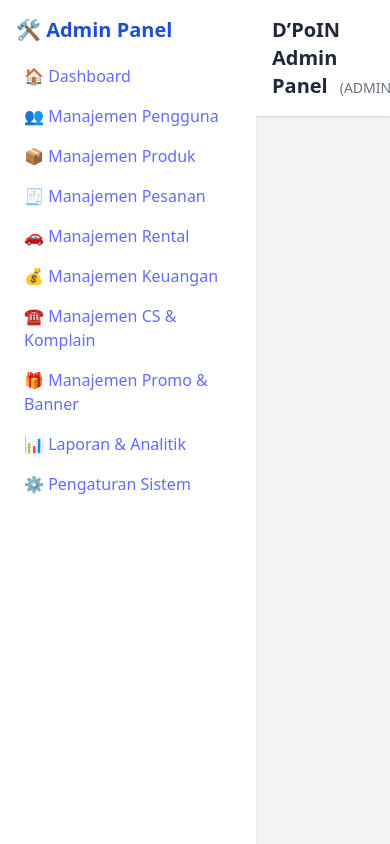
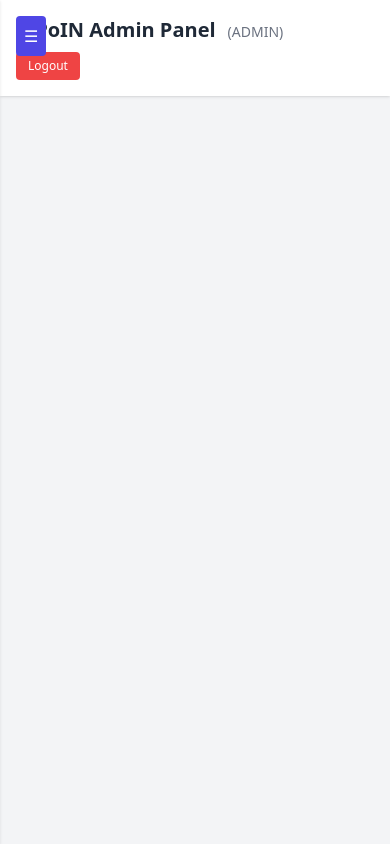
Before and after one commit to VDRama72/my-admin-panel, a React (Vite) app: page / in a window 390 px wide. Built offline with nearby package versions, Linux system fonts and the light colour scheme; no server answers; sample sign-in values are in the browser's storage.

Commit message:
🔥 Fix responsive sidebar & layout on mobile, ensure Tailwind works

```diff
--- a/src/components/Navbar.jsx
+++ b/src/components/Navbar.jsx
@@ -1,5 +1,4 @@
 // src/components/Navbar.jsx
-
 import React, { useEffect, useState } from 'react';
 import { logout } from '../utils/auth';
 
@@ -13,7 +12,7 @@ export default function Navbar() {
   }, []);
 
   return (
-    <div className="bg-white shadow p-4 flex justify-between items-center">
+    <div className="bg-white shadow p-4 flex flex-col sm:flex-row justify-between items-start sm:items-center gap-2 sm:gap-4">
       <div className="text-xl font-bold text-gray-800">
         D’PoIN Admin Panel
         <span className="text-sm text-gray-500 ml-3 font-normal">
@@ -21,13 +20,13 @@ export default function Navbar() {
         </span>
       </div>
 
-      <div className="flex items-center gap-4">
+      <div className="flex items-center gap-2 flex-wrap justify-end text-sm">
         <span className="text-gray-700 font-medium hidden sm:block">
           👋 Hai, {userName}
         </span>
         <button
           onClick={logout}
-          className="bg-red-500 text-white px-4 py-2 rounded hover:bg-red-600"
+          className="bg-red-500 text-white px-3 py-1.5 rounded hover:bg-red-600 text-xs"
         >
           Logout
         </button>
--- a/src/components/Sidebar.jsx
+++ b/src/components/Sidebar.jsx
@@ -1,58 +1,65 @@
 // src/components/Sidebar.jsx
 import { Link, useLocation } from 'react-router-dom';
+import { useState } from 'react';
 
 export default function Sidebar() {
   const location = useLocation();
+  const [isOpen, setIsOpen] = useState(false);
+
+  const toggleSidebar = () => setIsOpen(!isOpen);
 
   const linkClass = "hover:underline px-2 py-1 rounded";
   const activeClass = "bg-indigo-100 font-semibold";
 
   return (
-    <aside className="w-64 bg-white shadow p-4">
+    <>
+      {/* Tombol Toggle Sidebar di HP */}
+      <button
+        onClick={toggleSidebar}
+        className="sm:hidden fixed top-4 left-4 z-50 bg-indigo-600 text-white p-2 rounded"
+      >
+        ☰
+      </button>
+
+      {/* Sidebar */}
+      <aside className={`bg-white shadow p-4 fixed sm:static top-0 left-0 h-full z-40 transition-transform transform
+        ${isOpen ? 'translate-x-0' : '-translate-x-full'} sm:translate-x-0 w-64`}>
         <h2 className="text-xl font-bold mb-4 text-blue-700">🛠️ Admin Panel</h2>
         <nav className="flex flex-col gap-2 text-blue-700">
 
           <Link to="/dashboard/admin" className={`${linkClass} ${location.pathname === '/dashboard/admin' ? activeClass : ''}`}>
             🏠 Dashboard
           </Link>
-
           <Link to="/dashboard/admin/users" className={`${linkClass} ${location.pathname === '/dashboard/admin/users' ? activeClass : ''}`}>
             👥 Manajemen Pengguna
           </Link>
-
           <Link to="/dashboard/admin/products" className={`${linkClass} ${location.pathname === '/dashboard/admin/products' ? activeClass : ''}`}>
             📦 Manajemen Produk
           </Link>
-
           <Link to="/dashboard/admin/orders" className={`${linkClass} ${location.pathname === '/dashboard/admin/orders' ? activeClass : ''}`}>
             🧾 Manajemen Pesanan
           </Link>
-
           <Link to="/dashboard/admin/rentals" className={`${linkClass} ${location.pathname === '/dashboard/admin/rentals' ? activeClass : ''}`}>
             🚗 Manajemen Rental
           </Link>
-
           <Link to="/dashboard/admin/finance" className={`${linkClass} ${location.pathname === '/dashboard/admin/finance' ? activeClass : ''}`}>
             💰 Manajemen Keuangan
           </Link>
-
           <Link to="/dashboard/admin/cs" className={`${linkClass} ${location.pathname === '/dashboard/admin/cs' ? activeClass : ''}`}>
             ☎️ Manajemen CS & Komplain
           </Link>
-
           <Link to="/dashboard/admin/promo" className={`${linkClass} ${location.pathname === '/dashboard/admin/promo' ? activeClass : ''}`}>
             🎁 Manajemen Promo & Banner
           </Link>
-
           <Link to="/dashboard/admin/reports" className={`${linkClass} ${location.pathname === '/dashboard/admin/reports' ? activeClass : ''}`}>
             📊 Laporan & Analitik
           </Link>
-
           <Link to="/dashboard/admin/settings" className={`${linkClass} ${location.pathname === '/dashboard/admin/settings' ? activeClass : ''}`}>
             ⚙️ Pengaturan Sistem
           </Link>
 
         </nav>
       </aside>
+    </>
   );
 }
```
Lines whose indentation alone changed are shown as unchanged.
